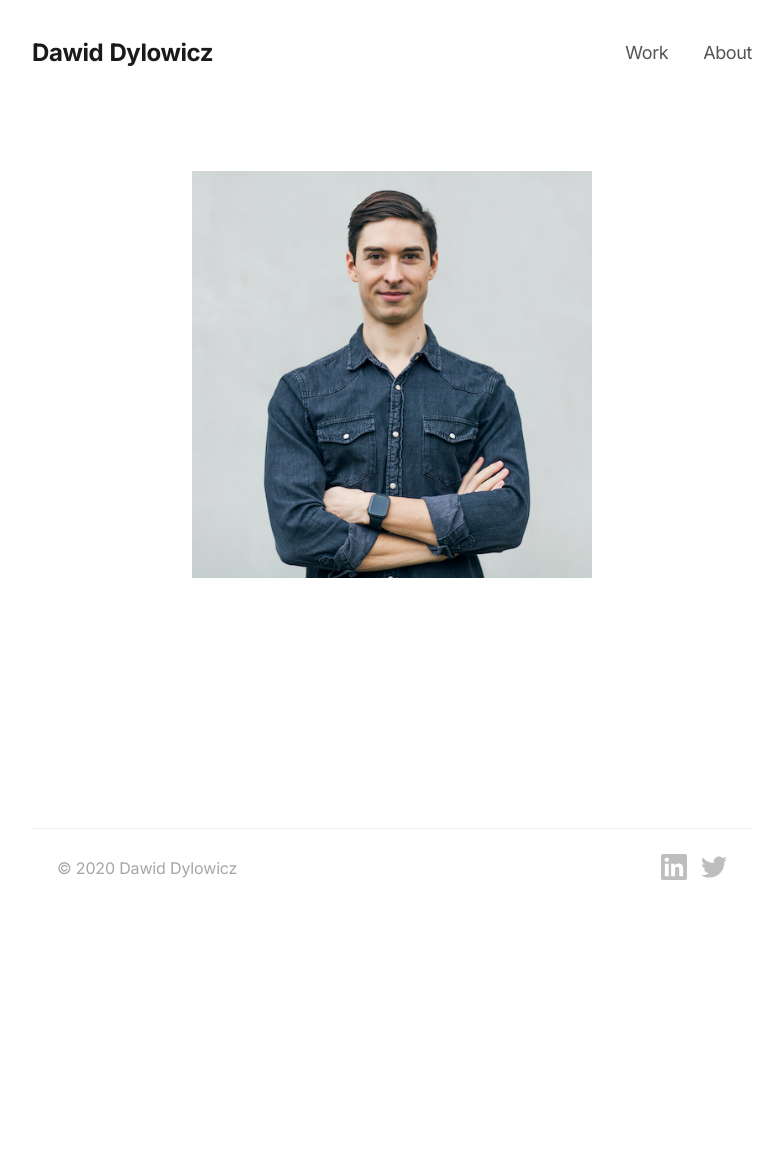
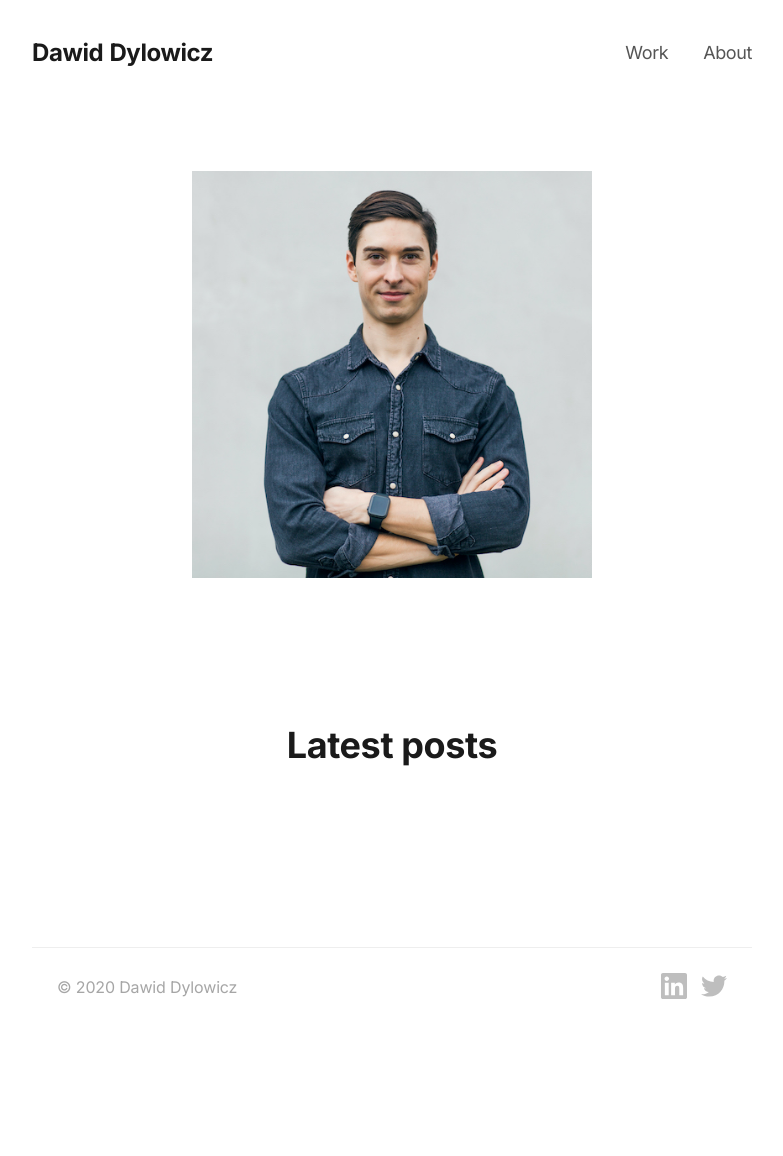
Before and after one commit to dylowicz/dylowicz.github.io, a Jekyll site: the page built from index.html, in a window 1280 px wide. Shown: the whole page, without its empty margins (248-1031 px from the left). Built offline with Jekyll 4.4.1, drawn with Linux system fonts in a browser that asks for light colours; before the commit the page ends 1037 px from its top, so only the background shows below that.

Commit message:
Simplify design again

```diff
--- a/_includes/links.html
+++ b/_includes/links.html
@@ -2,7 +2,7 @@
 {% if page.custom_css %}
   {% for custom_css in page.custom_css %}
   <link rel="stylesheet" type="text/css" href="{{ site.baseurl }}/{{ custom_css }}">
-  <link href="https://fonts.googleapis.com/css?family=Inter:400,500,700&display=swap" rel="stylesheet">
+  <link href="https://fonts.googleapis.com/css?family=Inter:400,500,600,700&display=swap" rel="stylesheet">
   {% endfor %}
 {% endif %}
 <link rel="alternate" type="application/rss+xml" title="{{ site.name }} - {{ site.description }}" href="{{ site.baseurl }}/feed.xml" />
--- a/_sass/_variables.scss
+++ b/_sass/_variables.scss
@@ -1,6 +1,6 @@
 // sizes
-$massive: 4rem;
-$biggest: 3rem;
+$massive: 3.5rem;
+$biggest: 2.75rem;
 $bigger: 2.25rem;
 $big: 1.75rem;
 $medium: 1.5rem;
--- a/home.scss
+++ b/home.scss
@@ -26,8 +26,12 @@
   }
 }
 
-.social-links {
-  margin-top: 20px;
+.avatar {
+  max-width: 400px;
+
+  @include mobile {
+    max-width: 260px;
+  }
 }
 
 .posts {
@@ -38,10 +42,17 @@
   }
 }
 
-.avatar {
-  max-width: 400px;
+.posts-section-title {
+  font-size: $bigger;
+  text-align: center;
+  margin-bottom: 40px;
 
   @include mobile {
-    max-width: 260px;
+    font-size: $big;
+    margin-bottom: 30px;
   }
 }
+
+.social-links {
+  margin-top: 20px;
+}
--- a/index.html
+++ b/index.html
@@ -12,10 +12,13 @@
 </div>
 
 <div class="posts">
+  <h2 class="posts-section-title">Latest posts</h2>
   {% for post in site.posts %}
     <article class="post-preview" onclick="location.href='{{ site.baseurl }}{{ post.url }}';">
       <section>
-        <h1 class="post-preview-title"><a href="{{ site.baseurl }}{{ post.url }}">{{ post.title }}</a></h1>
+        <a href="{{ site.baseurl }}{{ post.url }}">
+          <h2 class="post-preview-title">{{ post.title }}</h2>
+        </a>
         <span class="date">{{ post.date | date: "%b %e, %Y" }} &middot; {{ post.read_time }} min read</span>
       </section>
 
--- a/style.scss
+++ b/style.scss
@@ -21,11 +21,11 @@
 	background: $white;
   color: $primary;
 
-  // -webkit-font-smoothing: antialiased;
-  // -moz-osx-font-smoothing: grayscale;
+  -webkit-font-smoothing: antialiased;
+  -moz-osx-font-smoothing: grayscale;
   -webkit-tap-highlight-color: transparent;
   -webkit-overflow-scrolling: touch;
-  // text-rendering: optimizeLegibility;
+  text-rendering: optimizeLegibility;
 }
 
 .preload * {
@@ -203,7 +203,7 @@
   margin-bottom: 15px;
 
   @include mobile {
-    // font-size: $bigger;
+    font-size: $bigger;
   }
 }
 
@@ -246,7 +246,7 @@
   padding-top: 30px;
 
   @include mobile {
-    padding-top: 20px;
+    padding-top: 0;
   }
 }
 
@@ -286,7 +286,7 @@
 
 .post-preview-title {
   font-size: $medium;
-  font-weight: 700;
+  font-weight: 600;
   margin-top: 0px;
   margin-bottom: 5px;
 
--- a/work/index.html
+++ b/work/index.html
@@ -7,12 +7,12 @@
 image: /assets/dylowicz.jpg
 
 header: Work
-subtitle: The things I do.
+subtitle: The things I'm building.
 
 sitemap: false
 ---
 
-<section id="legal-links">
+<section id="work-links">
   <div class="boxes">
     <a href="https://morethantesting.com" target="_blank">
       <div class="box box-link">
--- a/work/work.scss
+++ b/work/work.scss
@@ -6,6 +6,14 @@
 #wrapper-content {
   .container {
     max-width: 720px;
+  }
+}
+
+#work-links {
+  margin-bottom: 100px;
+
+  @include mobile {
+    margin-bottom: 20px;
   }
 }
 
@@ -25,6 +33,10 @@
 
 .box-container {
   text-align: center;
+
+  p {
+    color: $secondary;
+  }
 }
 
 a {
```
